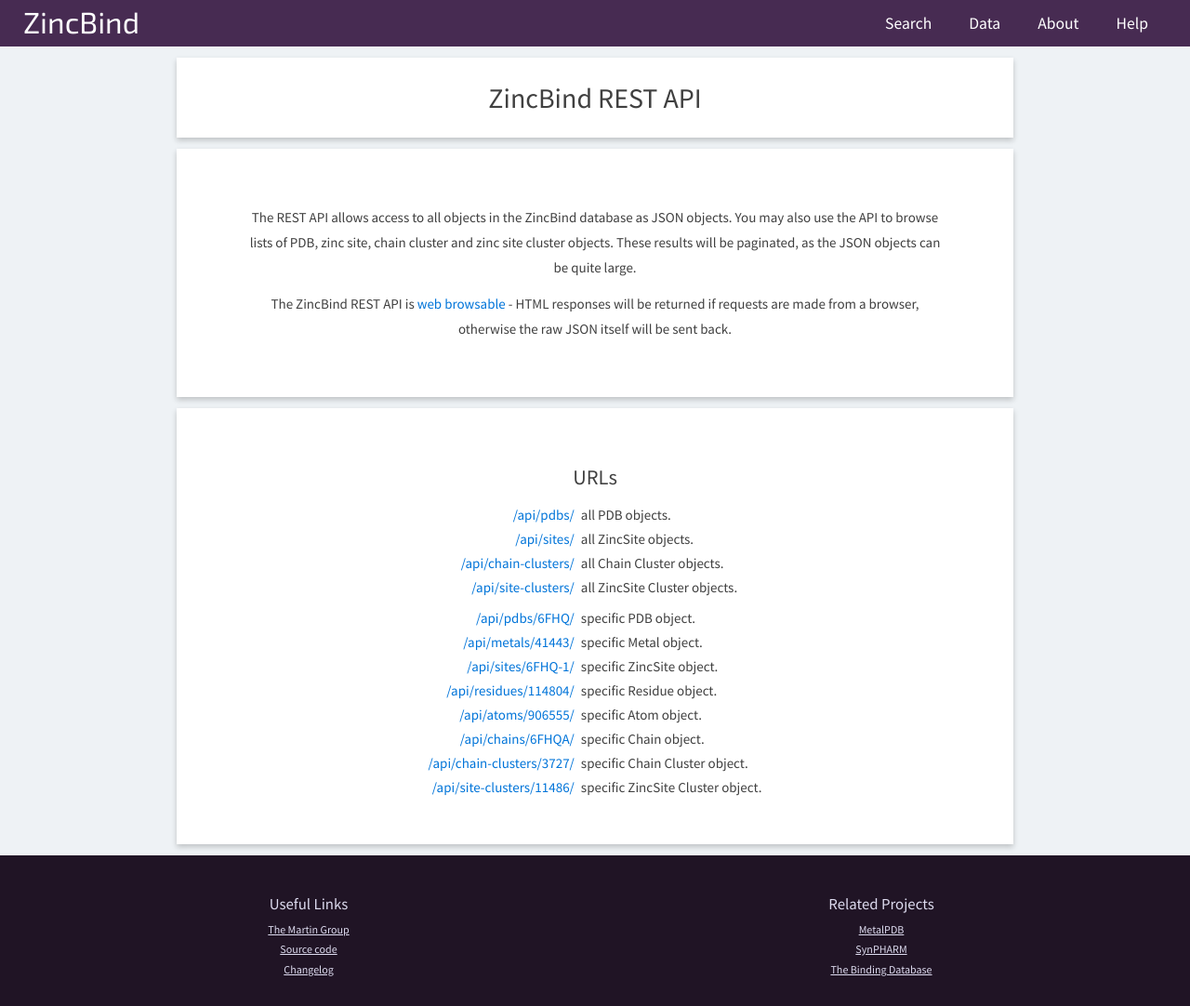
After one commit to samirelanduk/ZincBindDB, a Django app: template zinc/templates/api.html in a window 1280 px wide. The commit adds this page. Shown: the whole page at 93% size. Run offline with Django 3.2, Linux system fonts and the light colour scheme; the template is opened without the code that fills it, so the values that code supplies are empty; style sheets or scripts are compiled from the project's sources; some libraries are stand-ins or nearby versions.

Commit message:
Add REST API

```diff
--- a/core/static/css/_components.scss
+++ b/core/static/css/_components.scss
@@ -31,6 +31,26 @@
     }
 }
 
+table.api-table {
+	width: fit-content;
+	@include margin-side(auto);
+
+	td {
+		padding: 0.25rem;
+	}
+
+	td:first-child {
+		text-align: right;
+	}
+
+	td:last-child {
+		text-align: left;
+	}
+}
+
+.charts {
+	margin-top: 1rem;
+
 	.chart-container {
 	    margin: 0px;
 	    box-sizing: border-box;
@@ -43,6 +63,8 @@
 	        padding: 2 * $gap;
 	    }
 	}
+}
+
 
 .advanced-searcher {
 
@@ -588,6 +610,10 @@
             align-items: center;
         }
     }
+
+	.thanks-grid-5 {
+		grid-template-columns: 1fr 1fr 1fr 1fr 1fr;
+	}
 }
 
 @mixin components--desktop() {
--- a/core/static/css/_core.scss
+++ b/core/static/css/_core.scss
@@ -29,6 +29,10 @@ p {
 	@include margin-vert($gap);
 	line-height: 1.8;
 	text-align: center;
+}
+
+li {
+	list-style: none;
 }
 
 img {
--- a/core/templates/about.html
+++ b/core/templates/about.html
@@ -35,8 +35,9 @@
             <div class="thanks"><a href="http://www.bbk.ac.uk/" target="_blank"><img src="/static/images/birkbeck.jpg"></a></div>
         </div>
 
-        <div class="thanks-grid">
+        <div class="thanks-grid thanks-grid-5">
             <div class="thanks"><a href="https://www.djangoproject.com/" target="_blank"><img src="/static/images/django.png"></a></div>
+            <div class="thanks"><a href="http://www.django-rest-framework.org" target="_blank"><img src="/static/images/drf.png"></a></div>
             <div class="thanks"><a href="https://www.highcharts.com/" target="_blank"><img src="/static/images/highcharts.png"></a></div>
             <div class="thanks"><a href="http://nglviewer.org/ngl/api/manual/" target="_blank"><img src="/static/images/ngl.png"></a></div>
             <div class="thanks"><a href="https://blast.ncbi.nlm.nih.gov/Blast.cgi" target="_blank"><img src="/static/images/blast.jpg"></a></div>
--- a/core/templates/data.html
+++ b/core/templates/data.html
@@ -5,6 +5,10 @@
 
 {% block main %}
     <h1>ZincBind Data</h1>
+
+    <div class="box about-box">
+        <p>See the <a href="/api/">REST API</a> for programmatic access to the data.</p>
+    </div>
 
     <div class="charts">
         <div class="chart-container"><div class="chart" id="residue-chart"></div>
--- a/core/templates/help.html
+++ b/core/templates/help.html
@@ -46,7 +46,8 @@
     <div class="box about-box">
         <h2>I'm a developer and I want to access the data with a script or
         other program.</h2>
-        <p><em>API coming soon.</em></p>
+        <p>The REST API can be found <a href="/api/">here</a>. You can also
+        download the database from the <a href="/data/">data page</a>.</p>
     </div>
 
     <div class="box about-box">
--- a/core/urls.py
+++ b/core/urls.py
@@ -3,6 +3,12 @@ import core.views as core_views
 import zinc.views as zinc_views
 
 urlpatterns = [
+ path("api/<slug:type>/<slug:pk>/", zinc_views.api_object),
+ path("api/pdbs/", zinc_views.PdbViewSet.as_view({"get": "list"})),
+ path("api/sites/", zinc_views.ZincSiteViewSet.as_view({"get": "list"})),
+ path("api/chain-clusters/", zinc_views.ChainClusterViewSet.as_view({"get": "list"})),
+ path("api/site-clusters/", zinc_views.ZincSiteClusterViewSet.as_view({"get": "list"})),
+ path(r"api/", zinc_views.api),
  path(r"search", zinc_views.search),
  path(r"search/", zinc_views.search),
  path(r"data/", core_views.data),
--- a/ftests/test_basic_site.py
+++ b/ftests/test_basic_site.py
@@ -18,9 +18,9 @@ class HomePageTests(FunctionalTest):
         # There is a site description
         description = self.browser.find_element_by_id("site-description")
         self.assertIn("database of zinc binding sites", description.text.lower())
-        self.assertIn("2 PDB files", description.text)
+        self.assertIn("7 PDB files", description.text)
         self.assertIn("3 unique", description.text)
-        self.assertIn("4 representative", description.text)
+        self.assertIn("9 representative", description.text)
 
         # There is a search bar
         search = self.browser.find_element_by_id("site-search")
--- a/ftests/test_scripts.py
+++ b/ftests/test_scripts.py
@@ -124,7 +124,7 @@ class DatabaseBuildingTests(DjangoTest):
         )
         self.assertEqual(pdb.chain_set.count(), 1)
 
-        # 1XDA is fine
+        # 1ZEH is fine
         pdb = Pdb.objects.get(id="1ZEH")
         self.assertIn("STRUCTURE OF INSULIN", pdb.title)
         self.assertEqual(pdb.assembly, 3)
@@ -164,5 +164,5 @@ class DatabaseBuildingTests(DjangoTest):
         self.assertEqual(pdb.assembly, 1)
         self.assertEqual(pdb.metal_set.count(), 3)
         self.assertEqual(pdb.zincsite_set.count(), 2)
-        bad_zinc = pdb.metal_set.get(atom_pdb_identifier=1866)
+        bad_zinc = pdb.metal_set.exclude(omission=None).first()
         self.assertIn("residues", bad_zinc.omission)
--- a/requirements.txt
+++ b/requirements.txt
@@ -1,6 +1,7 @@
 django==2.0.2
 requests==2.18.4
 atomium==0.10.0
+djangorestframework==3.8.2
 tqdm==4.23.3
 django==2.0.2
 rjsmin==1.0.12 --install-option="--without-c-extensions"
--- /dev/null
+++ b/zinc/templates/api.html
@@ -0,0 +1,40 @@
+{% extends "base.html" %}
+
+{% block title %}ZincBind REST API{% endblock %}
+
+{% block main %}
+<div class="column-container">
+    <h1>ZincBind REST API</h1>
+
+    <div class="box about-box">
+		<p>The REST API allows access to all objects in the ZincBind database as
+		JSON objects. You may also use the API to browse lists of PDB, zinc
+		site, chain cluster and zinc site cluster objects. These results will
+		be paginated, as the JSON objects can be quite large.</p>
+		<p>The ZincBind REST API is
+		<a href="http://www.django-rest-framework.org/topics/browsable-api/"
+		target="_blank">web browsable</a> - HTML responses will be returned if
+		requests are made from a browser, otherwise the raw JSON itself will be
+		sent back.</p>
+    </div>
+
+	<div class="box about-box">
+		<h2>URLs</h2>
+		<table class="api-table">
+			<tr><td><a href="/api/pdbs/">/api/pdbs/</a></td><td>all PDB objects.</td></tr>
+			<tr><td><a href="/api/sites/">/api/sites/</a></td><td>all ZincSite objects.</td></tr>
+			<tr><td><a href="/api/chain-clusters/">/api/chain-clusters/</a></td><td>all Chain Cluster objects.</td></tr>
+			<tr><td><a href="/api/site-clusters/">/api/site-clusters/</a></td><td>all ZincSite Cluster objects.</td></tr>
+			<tr><td></td><td></td></tr>
+			<tr><td><a href="/api/pdbs/6FHQ/">/api/pdbs/6FHQ/</a></td><td>specific PDB object.</td></tr>
+			<tr><td><a href="/api/metals/41443/">/api/metals/41443/</a></td><td>specific Metal object.</td></tr>
+			<tr><td><a href="/api/sites/6FHQ-1/">/api/sites/6FHQ-1/</a></td><td>specific ZincSite object.</td></tr>
+			<tr><td><a href="/api/residues/114804/">/api/residues/114804/</a></td><td>specific Residue object.</td></tr>
+			<tr><td><a href="/api/atoms/906555/">/api/atoms/906555/</a></td><td>specific Atom object.</td></tr>
+			<tr><td><a href="/api/chains/6FHQA/">/api/chains/6FHQA/</a></td><td>specific Chain object.</td></tr>
+			<tr><td><a href="/api/chain-clusters/3727/">/api/chain-clusters/3727/</a></td><td>specific Chain Cluster object.</td></tr>
+			<tr><td><a href="/api/site-clusters/11486/">/api/site-clusters/11486/</a></td><td>specific ZincSite Cluster object.</td></tr>
+		</table>
+	</div>
+</div>
+{% endblock %}
```
Also changed, not shown: core/settings.py (+9 -0 lines), ftests/base.py (+10 -51 lines), ftests/test_api.py (added, +9 -0 lines), zinc/serializers.py (added, +76 -0 lines), zinc/views.py (+53 -3 lines), core/static/images/drf.png (added). Lines whose indentation alone changed are shown as unchanged.
